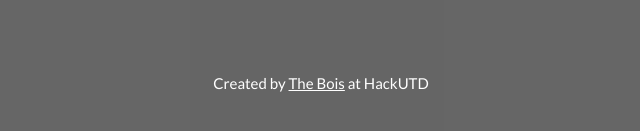
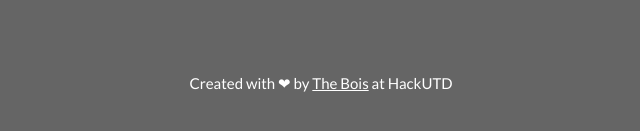
Before and after one commit to cowboy63/LendCoin, a website: page web/public/index.html in a window 1280 px wide. Shown: the part 809-940 px from the top of the page, 319-959 px from the left. Drawn offline with nearby package versions, Linux system fonts and the light colour scheme.

Commit message:
We need the ❤

```diff
--- a/web/public/index.html
+++ b/web/public/index.html
@@ -78,7 +78,7 @@ body, html {
 </div>
 <!-- Footer -->
 <footer class="w3-center w3-black w3-padding-64 w3-opacity w3-hover-opacity-off">
-  <p>Created by <a href="https://github.com/cowboy63/LendCoin" title="The Bois" target="_blank" class="w3-hover-text-green">The Bois</a> at HackUTD</p>
+  <p>Created with ❤ by <a href="https://github.com/cowboy63/LendCoin" title="The Bois" target="_blank" class="w3-hover-text-green">The Bois</a> at HackUTD</p>
 </footer>
 
 </body>
```
